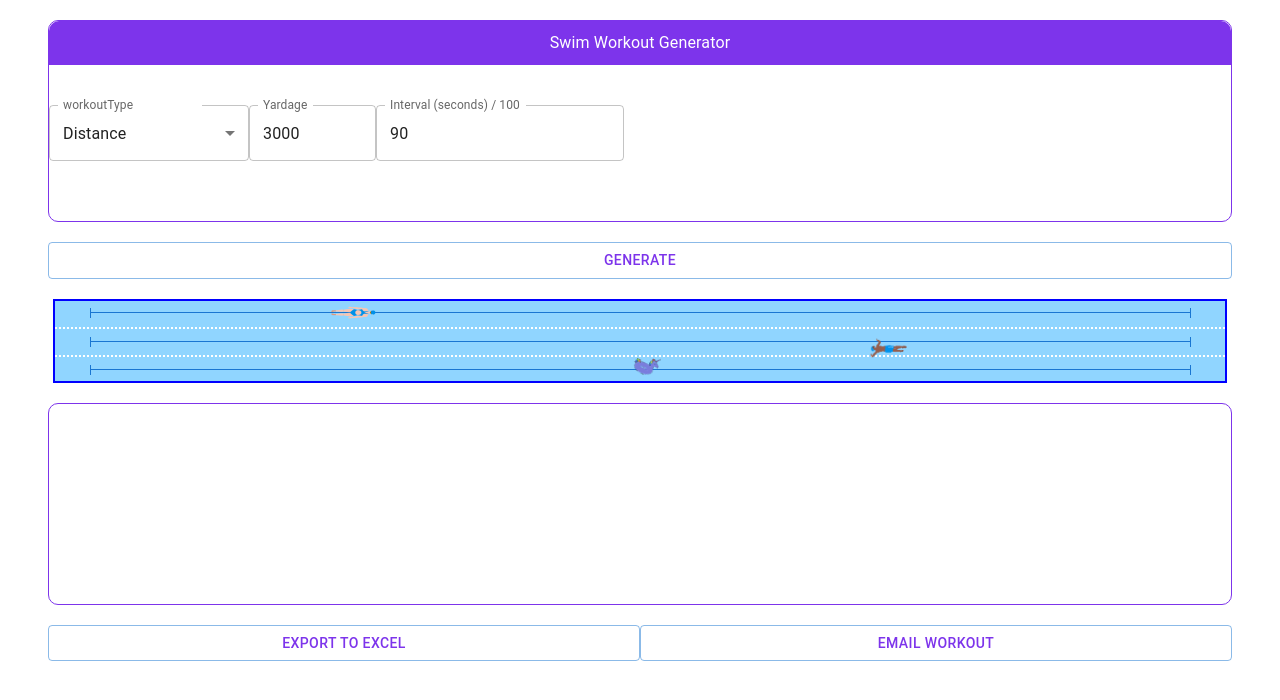
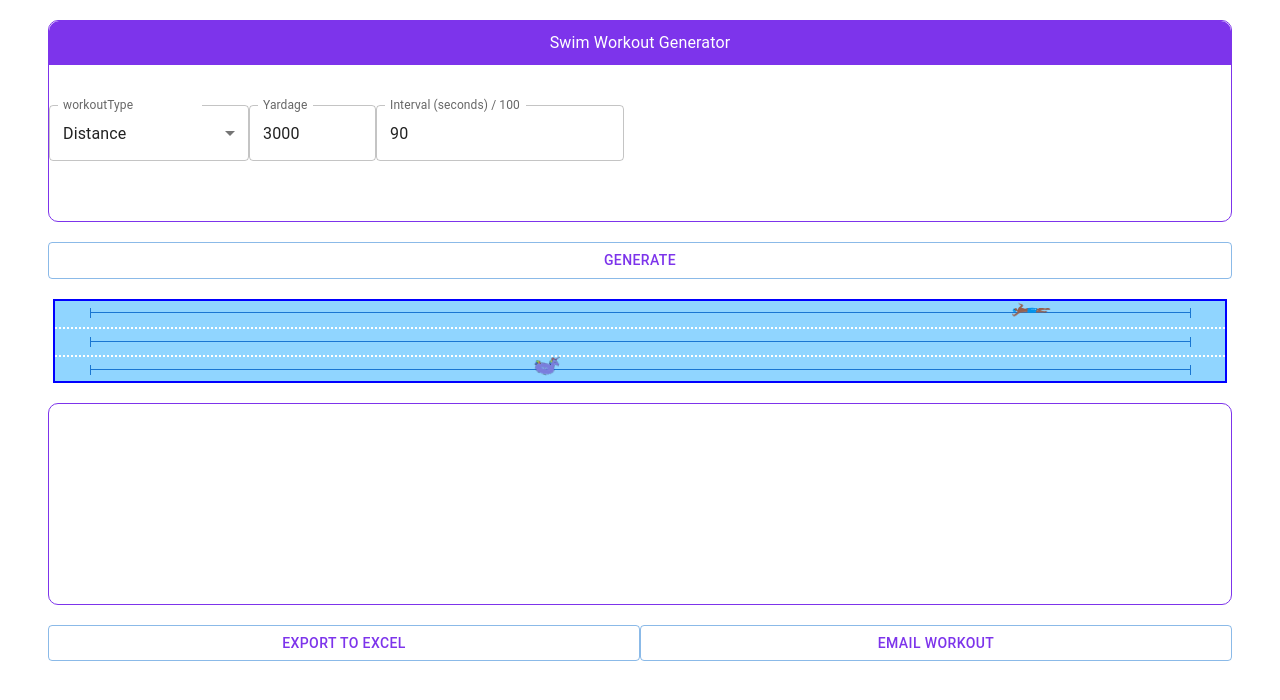
Before and after one commit to legaudinier/swimWorkouts, a React (Vite) app: page / in a window 1280 px wide. Shown: the top 700 px of the page. Built offline with nearby package versions, Linux system fonts and the light colour scheme.

Commit message:
Swimmer and pool float

```diff
--- a/src/animatedPool.tsx
+++ b/src/animatedPool.tsx
@@ -25,33 +25,36 @@ const AnimatedPool = () => {
           backgroundColor: 'primary.main',
         },
       }}>
-        {/* butterfly swimmer */}
+        {/* freestyle swimmer */}
         <Box sx={{
           width: '10px',
           height: '10px',
           position: 'relative',
           animationName: 'myAnimationFast',
-          animationDuration: '60s',
+          animationDuration: '10s',
+          animationTimingFunction: 'linear',
           animationIterationCount: 'infinite',
           '@keyframes myAnimationFast': {
             "0%": {
-              backgroundColor: 'none; left: 3%; top:7px',
+              backgroundColor: 'none; left: 10%; top:27px',
               transform: 'rotate(90deg)'
 
             },
             "50%": {
-              backgroundColor: 'none; left:98%; top:7px',
+              backgroundColor: 'none; left:88%; top:27px',
               transform: 'rotate(90deg)'
 
             },
-            "51%": {
-              backgroundColor: 'none; left:98%; top:7px',
-              transform: 'rotate(270deg)'
+            "50.1%": {
+              backgroundColor: 'none; left:88%; top:-10px',
+              transform: 'rotate(270deg)',
+              transitionTimingFunction: 'step-end'
 
             },
             "100%": {
-              backgroundColor: 'none; left:0px; top:7px',
-              transform: 'rotate(270deg)'
+              backgroundColor: 'none; left: 10%; top:-10px',
+              transform: 'rotate(270deg)',
+              transitionTimingFunction: 'step-end'
 
             }
           }
@@ -59,13 +62,13 @@ const AnimatedPool = () => {
           <Box
             component="img"
             sx={{
-              height: 60,
-              width: 60,
+              width: 32.4,
+              height: 57.6,
               position: 'absolute',
               left: '-25px'
             }}
-            alt="butterfly swimmer"
-            src={Swimmer1}
+            alt="Freestyle swimmer"
+            src={Swimmer2}
           />
         </Box>
         <Box sx={{
@@ -104,48 +107,8 @@ const AnimatedPool = () => {
           backgroundColor: 'primary.main',
         },
       }} >
-        {/* slower swimmer */}
-        <Box sx={{
-          width: '10px',
-          height: '10px',
-          position: 'relative',
-          animationName: 'myAnimationSlow',
-          animationDuration: '9s',
-          animationIterationCount: 'infinite',
-          '@keyframes myAnimationSlow': {
-            "0%": {
-              backgroundColor: 'none; left:0px; top:7px',
-              transform: 'rotate(90deg)'
-
-            },
-            "50%": {
-              backgroundColor: 'none; left:98%; top:7px',
-              transform: 'rotate(90deg)'
-
-            },
-            "51%": {
-              backgroundColor: 'none; left:98%; top:7px',
-              transform: 'rotate(270deg)'
-
-            },
-            "100%": {
-              backgroundColor: 'none; left:0px; top:7px',
-              transform: 'rotate(270deg)'
-
-            }
-          }
-        }}>
-          <Box
-            component="img"
-            sx={{
-              height: 55,
-              width: 45,
-              position: 'absolute',
-              left: '-25px'
-            }}
-            alt="Freestyle swimmer 1"
-            src={Swimmer2}
-          />
+        {/* empty middle lane */}
+        <Box>
         </Box>
         <Box sx={{
           '&::before': {
@@ -175,7 +138,7 @@ const AnimatedPool = () => {
         borderBottom: '2px dotted white',
         position: 'relative',
         '&::before': {
-          content: '""', // bottom floating swimmer
+          content: '""',
           position: 'absolute',
           top: '44%',
           left: '3%',
@@ -184,16 +147,15 @@ const AnimatedPool = () => {
           backgroundColor: 'primary.main',
         },
       }} >
-        {/* floater swimmer */}
+        {/* unicorn pool float */}
         <Box sx={{
           width: '15px',
           height: '15px',
           // borderRadius: '50%',
           position: 'relative',
           animationName: 'myAnimationFloat',
-          animationDuration: '30s',
-          animationIterationCount: 'infinite',
-          '@keyframes myAnimationFloat': {
+          animationDuration: '40s',
+          animationIterationCount: 'infinite','@keyframes myAnimationFloat': {
             "0%": {
               backgroundColor: 'transparent; left:4%; top:0px',
               transform: 'rotate(15deg)'
@@ -216,7 +178,7 @@ const AnimatedPool = () => {
 
             },
             "50%": {
-              backgroundColor: 'transparent; left: 95%; top:-3px',
+              backgroundColor: 'transparent; left: 94%; top:-3px',
               transform: 'rotate(-12deg)'
             },
             "51%": {
@@ -239,7 +201,7 @@ const AnimatedPool = () => {
               transform: ' scaleX(-1) rotate(-22deg)'
             },
             "100%": {
-              backgroundColor: 'transparent; left:0px; top:4px',
+              backgroundColor: 'transparent; left:4%; top:4px',
               transform: 'scaleX(-1)'
             }
           }
@@ -270,7 +232,7 @@ const AnimatedPool = () => {
         }}></Box>
       </Box>
 
-    </Box>
+    </Box >
   )
 }
 
```
